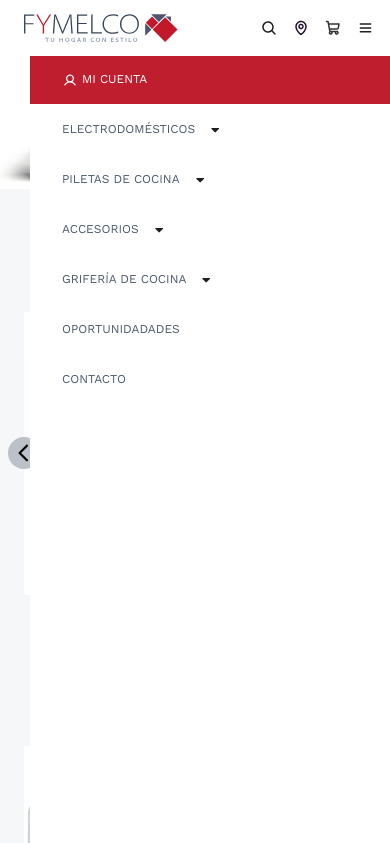
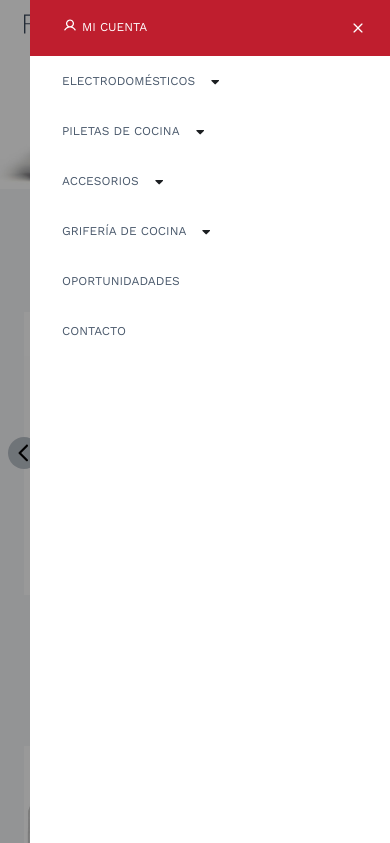
Before and after one commit to davidrivadeneyra/fymelco, a website: page index.html in a window 390 px wide. Both pictures are taken after a click on the picture 365 px from the left and 28 px from the top of the page. Shown: the top 843 px of the page. Drawn offline with Linux system fonts and the light colour scheme.

Commit message:
menu con overlay en mobile

```diff
--- a/index.html
+++ b/index.html
@@ -39,14 +39,21 @@
                     </div>
                 </div>
             </div>
-            <div class="header-navigation">
-                <img id="toggle-button" class="header-main-icon" src="/icons/menu.svg" alt="map">
+            <div id="overlay" class=""></div>
+            <div id="open-button" class="header-navigation">
+                <img  class="header-main-icon" src="/icons/menu.svg" alt="map">
                 <div id="menu" class="header-navigation-content">
                     <ul class="header-navigation-list">
-                        <a class="header-navigation-item-myaccount" href="/">
-                            <img class="submenu-icon-black" src="/icons/user.svg" alt="">
-                            <div class="header-navigation-link">Mi cuenta</div>
-                        </a>
+                        <div class="header-navigation-item-myaccount">
+                            <a class="header-myccount-button" href="/">
+                                <img class="submenu-icon-black" src="/icons/user.svg" alt="">
+                                <div class="header-navigation-link">Mi cuenta</div>
+                            </a>
+                            <div id="close-button" class="header-close-button">
+                                <img class="header-close-icon" src="/icons/close.svg" alt="">
+                            </div>
+
+                        </div>
                         <li class="header-navigation-list-item-wrapper">
                             <a class="header-navigation-item" href="/">
                                 <div class="header-navigation-link">Electrodomésticos</div>
--- a/menu.js
+++ b/menu.js
@@ -1,9 +1,24 @@
-const toggleBtn = document.getElementById("toggle-button")
+const openBtn = document.getElementById("open-button")
+const closeBtn = document.getElementById("close-button")
 const menu = document.getElementById("menu")
+const overlay = document.getElementById("overlay")
 
-toggleBtn.addEventListener('click', ()=> {
-    menu.classList.toggle('show-menu')
+
+openBtn.addEventListener('click', ()=> {
+    menu.classList.add('show-menu')
+    overlay.classList.add('menu-overlay')
 })
+
+closeBtn.addEventListener('click', (e)=> {
+    e.stopPropagation()
+    menu.classList.remove('show-menu')
+    overlay.classList.remove('menu-overlay')
+    console.log('me tocaron')
+})
+
+
+
+
 
 // behavior menu subitems mobile
 const menuItems = document.querySelectorAll('.header-navigation-list-item-wrapper')
--- a/scss/components/_header.scss
+++ b/scss/components/_header.scss
@@ -52,25 +52,6 @@ $padding-items: 8px;
   height: 96px;
   display: flex;
   align-items: center;
-}
-
-.header-navigation {
-  background-color: $red-400;
-  position: relative;
-
-  @media (max-width: $lg) {
-    background-color: $white;
-    height: $height-header-mobile;
-    width: $height-header-mobile !important;
-    display: flex;
-    justify-content: center;
-    align-items: center;
-  }
-
-}
-
-.header-main,
-.header-navigation {
   width: 100%;
   position: relative;
 
@@ -78,6 +59,20 @@ $padding-items: 8px;
     height: $height-header-mobile;
   }
 }
+
+.header-navigation {
+  background-color: $red-400;
+  position: relative;
+  width: 100%;
+
+  @media (max-width: $lg) {
+    background-color: $white;
+    height: $height-header-mobile;
+    width: 64px;
+    padding: 20px  24px;
+  }
+}
+
 
 .header-main-content,
 .header-navigation-content {
@@ -245,7 +240,7 @@ display: none;
 
   @media (max-width: $lg) {
     position: absolute;
-    top: 56px;
+    top: 0;
     right: 0;
     z-index: 50;
     background-color: $white;
@@ -258,6 +253,12 @@ display: none;
 
 .show-menu {
   display: flex;
+}
+
+.header-myccount-button {
+  display: flex;
+  justify-content: center;
+  gap: 4px;
 }
 
 .header-navigation-list {
@@ -296,9 +297,35 @@ display: none;
 
   @media (max-width: $lg) {
     display: flex;
-    height: 48px;
-    padding: 0 32px;
+    justify-content: space-between;
+    height: auto;
+    padding: 0 0 0 32px;
   }
+}
+
+.header-close-button {
+  display: none;
+  @media (max-width: $lg) {
+    display: flex;
+    justify-content: center;
+    align-items: center;
+    height: 56px;
+    width: 64px;
+  }
+
+}
+
+.header-close-icon {
+  height: 16px;
+  width: 16px;
+}
+
+.menu-overlay {
+  position: absolute;
+  width: 100%;
+  height: 100vh;
+  background-color: rgba(0, 0, 0, 0.4);
+  display: block;
 }
 
 .header-navigation-item-myaccount div {
--- a/scss/components/_helpers.scss
+++ b/scss/components/_helpers.scss
@@ -42,3 +42,7 @@
 .uppercase {
   text-transform: uppercase;
 }
+
+.block {
+  display: block;
+}
```
Also changed, not shown: css/styles.css, icons/close.svg (added).
